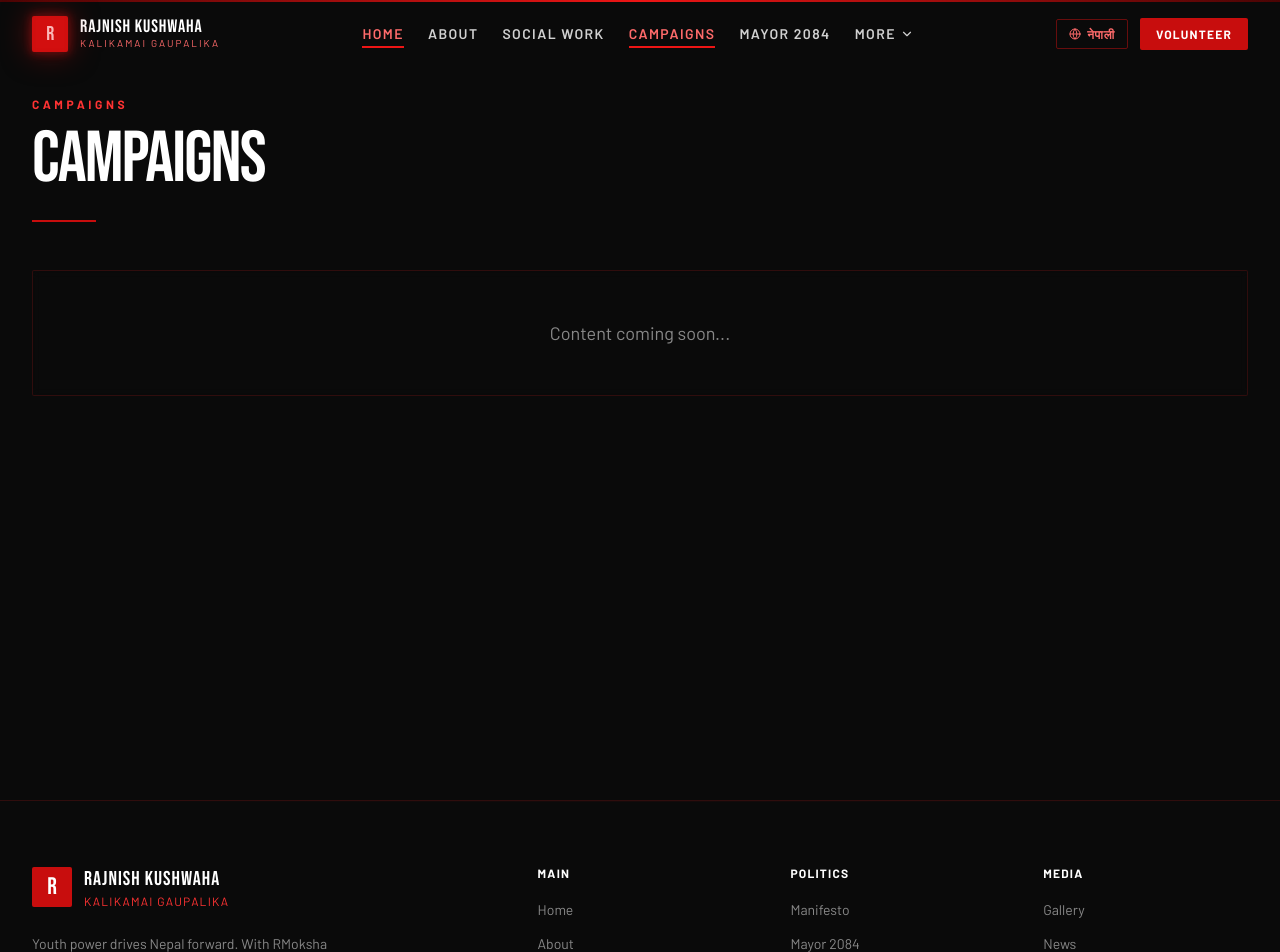
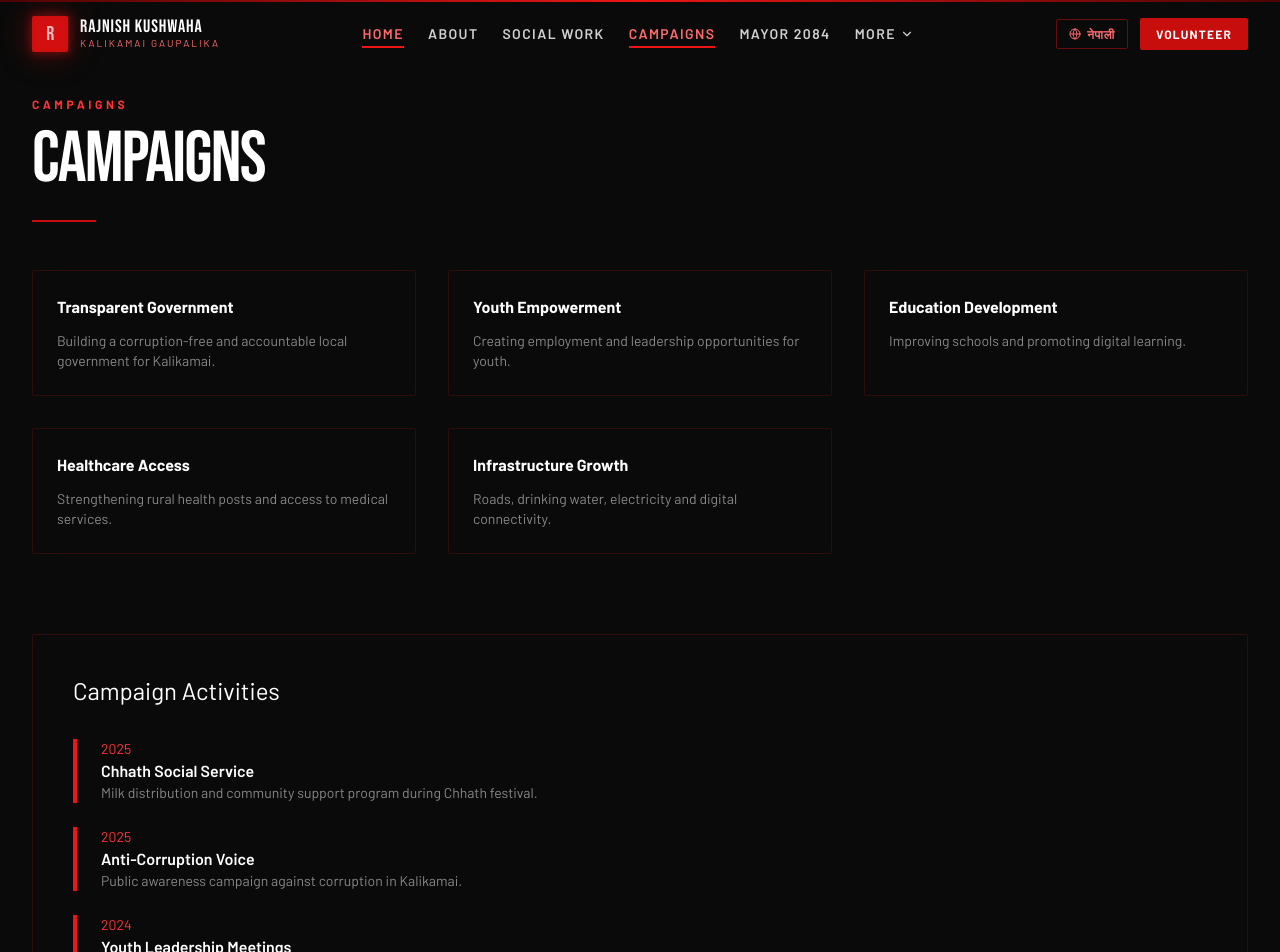
Before and after one commit to abhikush47/rajnish, a Next.js app: page /en/campaigns in a window 1280 px wide. Shown: the top 952 px of the page. Built offline with nearby package versions, Linux system fonts and the light colour scheme; a web font is replaced by a local one.

Commit message:
updated news and campaign

```diff
--- a/src/app/[locale]/campaigns/page.js
+++ b/src/app/[locale]/campaigns/page.js
@@ -1,26 +1,214 @@
 'use client';
 import { motion } from 'framer-motion';
 
+const issues = [
+{
+title_en:"Transparent Government",
+title_ne:"पारदर्शी शासन",
+desc_en:"Building a corruption-free and accountable local government for Kalikamai.",
+desc_ne:"कालिकामाईका लागि भ्रष्टाचारमुक्त र जिम्मेवार स्थानीय सरकार।"
+},
+{
+title_en:"Youth Empowerment",
+title_ne:"युवा सशक्तिकरण",
+desc_en:"Creating employment and leadership opportunities for youth.",
+desc_ne:"युवाहरूका लागि रोजगारी र नेतृत्वका अवसरहरू सिर्जना।"
+},
+{
+title_en:"Education Development",
+title_ne:"शिक्षा विकास",
+desc_en:"Improving schools and promoting digital learning.",
+desc_ne:"विद्यालय सुधार र डिजिटल शिक्षाको प्रवर्द्धन।"
+},
+{
+title_en:"Healthcare Access",
+title_ne:"स्वास्थ्य सेवा",
+desc_en:"Strengthening rural health posts and access to medical services.",
+desc_ne:"ग्रामीण स्वास्थ्य सेवा र स्वास्थ्य चौकीहरू सुदृढ बनाउने।"
+},
+{
+title_en:"Infrastructure Growth",
+title_ne:"पूर्वाधार विकास",
+desc_en:"Roads, drinking water, electricity and digital connectivity.",
+desc_ne:"सडक, खानेपानी, विद्युत र डिजिटल पहुँचको विकास।"
+}
+];
+
+const activities = [
+{
+year:"2025",
+title_en:"Chhath Social Service",
+title_ne:"छठ सामाजिक सेवा",
+desc_en:"Milk distribution and community support program during Chhath festival.",
+desc_ne:"छठ पर्वमा दूध वितरण तथा सामाजिक सहयोग कार्यक्रम।"
+},
+{
+year:"2025",
+title_en:"Anti-Corruption Voice",
+title_ne:"भ्रष्टाचार विरुद्ध आवाज",
+desc_en:"Public awareness campaign against corruption in Kalikamai.",
+desc_ne:"कालिकामाईमा भ्रष्टाचार विरुद्ध जनचेतना अभियान।"
+},
+{
+year:"2024",
+title_en:"Youth Leadership Meetings",
+title_ne:"युवा नेतृत्व बैठक",
+desc_en:"Meetings with youth groups to discuss development ideas.",
+desc_ne:"विकासका विषयमा युवासँग छलफल।"
+}
+];
+
+const stats = [
+{label_en:"Supporters",label_ne:"समर्थक",value:1500},
+{label_en:"Volunteers",label_ne:"स्वयंसेवक",value:320},
+{label_en:"Areas Reached",label_ne:"क्षेत्र पुगेका",value:12},
+{label_en:"Campaign Events",label_ne:"कार्यक्रम",value:40}
+];
+
 export default function CampaignsPage({ params: { locale } }) {
+
 const isNepali = locale === 'ne';
+
 return (
+
 <div className="min-h-screen bg-dark-950 pt-24 pb-16">
+
 <div className="container-custom">
-        <motion.div initial={{ opacity: 0, y: 30 }} animate={{ opacity: 1, y: 0 }} transition={{ duration: 0.7 }}>
+
+<motion.div
+initial={{ opacity:0, y:30 }}
+animate={{ opacity:1, y:0 }}
+transition={{ duration:0.7 }}
+>
+
+{/* HEADER */}
+
 <div className="text-primary-500 text-xs font-bold uppercase tracking-[0.3em] mb-3">
 {isNepali ? 'अभियानहरू' : 'Campaigns'}
 </div>
+
 <h1 className={`text-white mb-6 ${isNepali ? 'font-nepali text-4xl font-black' : 'font-display text-7xl uppercase tracking-tight'}`}>
 {isNepali ? 'अभियानहरू' : 'Campaigns'}
 </h1>
-          <div className="w-16 h-0.5 bg-primary-700 mb-12" />
-          <div className="card-dark p-12 text-center">
-            <p className={`text-dark-400 text-lg ${isNepali ? 'font-nepali' : ''}`}>
-              {isNepali ? 'सामग्री छिट्टै आउँदैछ...' : 'Content coming soon...'}
+
+<div className="w-16 h-0.5 bg-primary-700 mb-12"/>
+
+{/* CAMPAIGN ISSUES */}
+
+<div className="grid md:grid-cols-2 lg:grid-cols-3 gap-8 mb-20">
+
+{issues.map((item,index)=>(
+<motion.div
+key={index}
+initial={{opacity:0,y:30}}
+whileInView={{opacity:1,y:0}}
+viewport={{once:true}
+}
+transition={{delay:index*0.1}}
+className="card-dark p-6 hover:border-primary-600 transition"
+>
+
+<h3 className={`text-white font-bold mb-3 ${isNepali?'font-nepali':''}`}>
+{isNepali ? item.title_ne : item.title_en}
+</h3>
+
+<p className={`text-dark-400 text-sm ${isNepali?'font-nepali':''}`}>
+{isNepali ? item.desc_ne : item.desc_en}
 </p>
+
+</motion.div>
+))}
+
 </div>
+
+{/* CAMPAIGN ACTIVITIES */}
+
+<div className="card-dark p-10 mb-20">
+
+<h2 className={`text-white text-2xl mb-8 ${isNepali?'font-nepali':''}`}>
+{isNepali ? "अभियान गतिविधि" : "Campaign Activities"}
+</h2>
+
+<div className="space-y-6">
+
+{activities.map((act,index)=>(
+
+<div key={index} className="border-l-4 border-primary-600 pl-6">
+
+<p className="text-primary-500 text-sm">{act.year}</p>
+
+<h3 className={`text-white font-semibold ${isNepali?'font-nepali':''}`}>
+{isNepali ? act.title_ne : act.title_en}
+</h3>
+
+<p className={`text-dark-400 text-sm ${isNepali?'font-nepali':''}`}>
+{isNepali ? act.desc_ne : act.desc_en}
+</p>
+
+</div>
+))}
+
+</div>
+
+</div>
+
+{/* SUPPORT STATS */}
+
+<div className="grid grid-cols-2 md:grid-cols-4 gap-8 text-center mb-20">
+
+{stats.map((s,index)=>(
+
+<div key={index}>
+
+<p className="text-4xl font-bold text-primary-500">
+{s.value}+
+</p>
+
+<p className={`text-dark-300 ${isNepali?'font-nepali':''}`}>
+{isNepali ? s.label_ne : s.label_en}
+</p>
+
+</div>
+
+))}
+
+</div>
+
+{/* KALIKAMAI MAP */}
+
+<h2 className={`text-white text-2xl mb-6 ${isNepali?'font-nepali':''}`}>
+{isNepali ? "कालिकामाई नक्सा" : "Kalikamai Map"}
+</h2>
+
+<div className="mb-10 rounded-lg overflow-hidden border border-red-900/40 bg-dark-900 p-4">
+
+<iframe
+width="100%"
+height="350"
+src="https://www.openstreetmap.org/export/embed.html?bbox=84.7131997346878%2C27.078648426701477%2C84.7182208299637%2C27.08170527074227&layer=mapnik"
+style={{ border: "1px solid black" }}
+/>
+
+<div className="text-xs text-primary-500 mt-2">
+
+<a
+href="https://www.openstreetmap.org/?#map=18/27.080177/84.715710"
+target="_blank"
+rel="noopener noreferrer"
+className="hover:text-white transition"
+>
+{isNepali ? "ठूलो नक्सा हेर्नुहोस्" : "View Larger Map"}
+</a>
+
+</div>
+
+</div>
+
 </motion.div>
+
 </div>
+
 </div>
+
 );
 }
--- a/src/app/[locale]/news/page.js
+++ b/src/app/[locale]/news/page.js
@@ -1,26 +1,174 @@
-'use client';
-import { motion } from 'framer-motion';
+'use client'
+import { motion } from "framer-motion"
 
-export default function NewsPage({ params: { locale } }) {
-  const isNepali = locale === 'ne';
-  return (
-    <div className="min-h-screen bg-dark-950 pt-24 pb-16">
+const newsVideos = [
+{
+category:"SOCIAL WORK",
+
+title_en:"Milk Distribution During Chhath Puja",
+title_ne:"छठ पर्वमा गाउँमा दूध वितरण",
+
+desc_en:"Milk was distributed in the village during the Chhath festival as a social service activity.",
+desc_ne:"छठ पर्वको अवसरमा गाउँमा दूध वितरण गरिएको सामाजिक सेवा कार्य।",
+
+embed:"https://www.facebook.com/plugins/video.php?height=314&href=https%3A%2F%2Fwww.facebook.com%2Freel%2F1365431741808550%2F&show_text=false&width=560&t=0",
+link:"https://www.facebook.com/reel/1365431741808550/"
+},
+
+{
+category:"CAMPAIGN",
+
+title_en:"Campaign Supporting Tek Bahadur",
+title_ne:"टेक बहादुर जिताउ अभियान",
+
+desc_en:"Campaign supporting Tek Bahadur Shakya, candidate from Parsa constituency 4.",
+desc_ne:"पर्सा जिल्ला क्षेत्र नम्बर ४ का उम्मेदवार टेक बहादुर शाक्यलाई समर्थन गर्दै अभियान।",
+
+embed:"https://www.facebook.com/plugins/video.php?height=314&href=https%3A%2F%2Fwww.facebook.com%2Freel%2F1168367842041194%2F&show_text=false&width=560&t=0",
+link:"https://www.facebook.com/reel/1168367842041194/"
+},
+
+{
+category:"ANTI CORRUPTION",
+
+title_en:"Voice Against Corruption in Gaupalika",
+title_ne:"गाउँपालिकामा भ्रष्टाचार विरुद्ध आवाज",
+
+desc_en:"Rajnish Kushwaha raising his voice against corruption in Kalikamai Gaupalika.",
+desc_ne:"कालिकामाई गाउँपालिकामा भएको भ्रष्टाचार विरुद्ध राजनीश कुशवाहाले आवाज उठाउँदै।",
+
+embed:"https://www.facebook.com/plugins/video.php?height=314&href=https%3A%2F%2Fwww.facebook.com%2Freel%2F1311742154339581%2F&show_text=false&width=560&t=0",
+link:"https://www.facebook.com/reel/1311742154339581/"
+},
+
+{
+category:"CAMPAIGN",
+
+title_en:"Support for Tek Bahadur Shakya",
+title_ne:"टेक बहादुर शाक्यलाई समर्थन",
+
+desc_en:"Gen-Z youth leader Rajnish Kushwaha explaining why he supports Tek Bahadur Shakya.",
+desc_ne:"पर्सा जिल्ला क्षेत्र नम्बर ४ रासपाका उम्मेदवार टेक बहादुर शाक्य लाई जेनजी युवा राजनिश कुशवाहा को पुरा समर्थन किन।",
+
+embed:"https://www.facebook.com/plugins/video.php?height=420&href=https%3A%2F%2Fwww.facebook.com%2Freel%2F761243620051410%2F&show_text=false&width=560&t=0",
+link:"https://www.facebook.com/reel/761243620051410/"
+},
+
+{
+category:"VISION",
+
+title_en:"Vision for Transparent Kalikamai",
+title_ne:"पारदर्शी र भ्रष्टाचारमुक्त कालिकामाई",
+
+desc_en:"Rajnish Kushwaha's vision to make Kalikamai transparent, corruption-free and youth-friendly.",
+desc_ne:"कालिकामाईलाई पारदर्शी, भ्रष्टाचारमुक्त र युवामैत्री बनाउनु मेरो पहिलो लक्ष्य हो।",
+
+embed:"https://www.facebook.com/plugins/video.php?height=476&href=https%3A%2F%2Fwww.facebook.com%2Freel%2F1650112329340076%2F&show_text=false&width=375&t=0",
+link:"https://www.facebook.com/reel/1650112329340076/"
+}
+]
+
+export default function NewsPage({ params:{ locale }}){
+
+const isNepali = locale === 'ne'
+
+return(
+
+<div className="min-h-screen bg-dark-950 pt-24 pb-20">
+
 <div className="container-custom">
-        <motion.div initial={{ opacity: 0, y: 30 }} animate={{ opacity: 1, y: 0 }} transition={{ duration: 0.7 }}>
+
+<motion.div
+initial={{opacity:0,y:40}}
+animate={{opacity:1,y:0}}
+transition={{duration:0.7}}
+>
+
 <div className="text-primary-500 text-xs font-bold uppercase tracking-[0.3em] mb-3">
-            {isNepali ? 'समाचार' : 'News'}
+{isNepali ? "समाचार" : "News"}
 </div>
-          <h1 className={`text-white mb-6 ${isNepali ? 'font-nepali text-4xl font-black' : 'font-display text-7xl uppercase tracking-tight'}`}>
-            {isNepali ? 'समाचार' : 'News'}
+
+<h1 className={`text-white mb-6 ${isNepali ? 'font-nepali text-4xl font-black':'font-display text-7xl uppercase tracking-tight'}`}>
+{isNepali ? "समाचार" : "Latest News"}
 </h1>
-          <div className="w-16 h-0.5 bg-primary-700 mb-12" />
-          <div className="card-dark p-12 text-center">
-            <p className={`text-dark-400 text-lg ${isNepali ? 'font-nepali' : ''}`}>
-              {isNepali ? 'सामग्री छिट्टै आउँदैछ...' : 'Content coming soon...'}
+
+<div className="w-16 h-0.5 bg-primary-700 mb-12"/>
+
+<div className="grid md:grid-cols-2 lg:grid-cols-3 gap-8">
+
+{newsVideos.map((video,index)=>(
+
+<motion.div
+key={index}
+initial={{opacity:0,y:50,scale:0.95}}
+whileInView={{opacity:1,y:0,scale:1}}
+viewport={{once:true}}
+transition={{delay:index*0.15}}
+className="group bg-dark-900 border border-red-900/40 rounded-xl p-4 hover:border-primary-600 hover:shadow-xl hover:shadow-red-900/20 transition-all duration-300 hover:-translate-y-1"
+>
+
+{/* VIDEO CONTAINER */}
+
+<div className="relative w-full aspect-video rounded-lg overflow-hidden">
+
+<iframe
+src={video.embed}
+className="absolute top-0 left-0 w-full h-full transition-transform duration-500 group-hover:scale-105"
+frameBorder="0"
+allow="autoplay; clipboard-write; encrypted-media; picture-in-picture; web-share"
+allowFullScreen
+/>
+
+</div>
+
+{/* CATEGORY */}
+
+<span className="inline-block text-xs bg-primary-700 text-white px-2 py-1 rounded mt-4">
+{video.category}
+</span>
+
+{/* TITLE */}
+
+<h3 className={`text-white font-bold mt-3 ${isNepali ? 'font-nepali':''}`}>
+{isNepali ? video.title_ne : video.title_en}
+</h3>
+
+{/* DESCRIPTION */}
+
+<p className={`text-dark-400 text-sm mt-2 ${isNepali ? 'font-nepali':''}`}>
+{isNepali ? video.desc_ne : video.desc_en}
 </p>
+
+{/* FOOTER */}
+
+<div className="flex justify-between items-center mt-3">
+
+<p className="text-primary-500 text-xs">
+{isNepali ? "स्रोत: फेसबुक" : "Source: Facebook"}
+</p>
+
+<a
+href={video.link}
+target="_blank"
+rel="noopener noreferrer"
+className="text-xs text-primary-500 hover:text-white transition"
+>
+{isNepali ? "फेसबुकमा हेर्नुहोस् →" : "Watch →"}
+</a>
+
 </div>
+
 </motion.div>
+
+))}
+
 </div>
+
+</motion.div>
+
 </div>
-  );
+
+</div>
+
+)
 }
```
Lines whose indentation alone changed are shown as unchanged.
